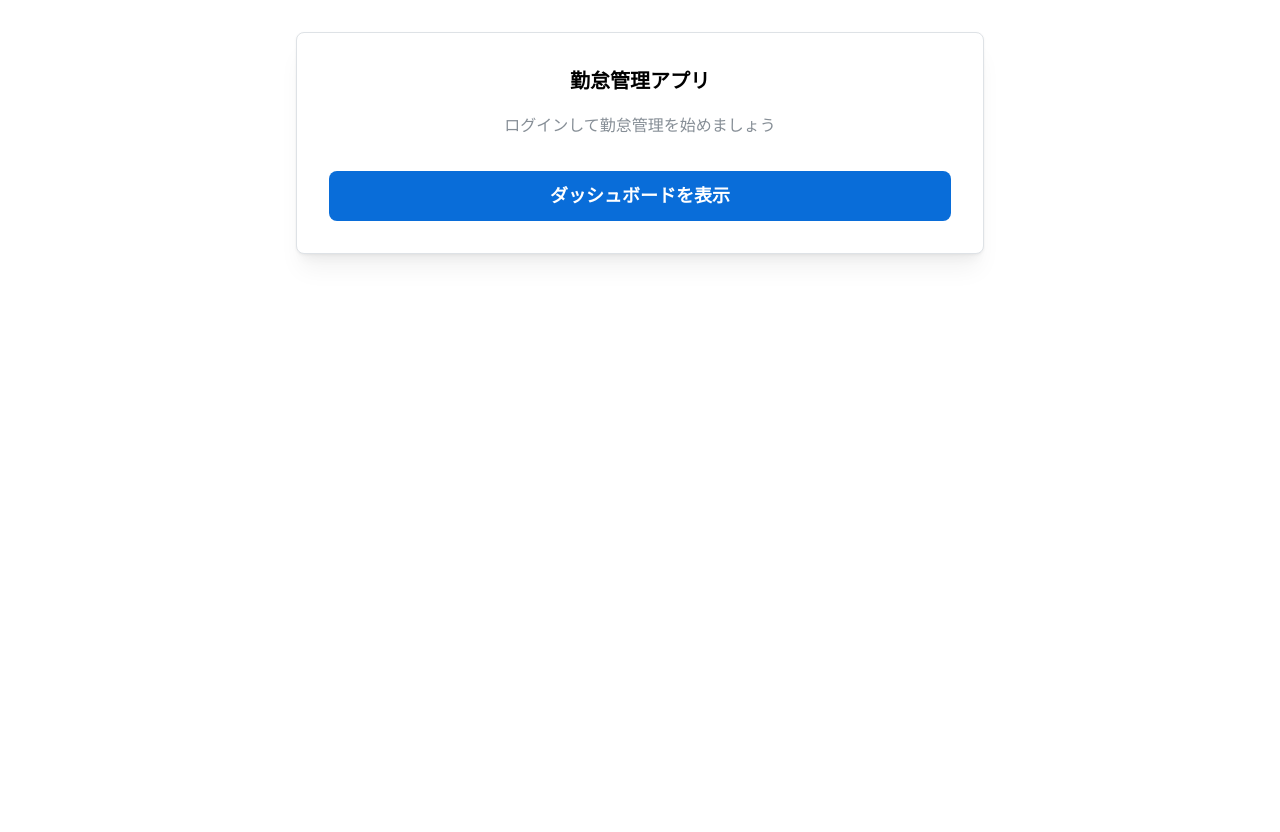
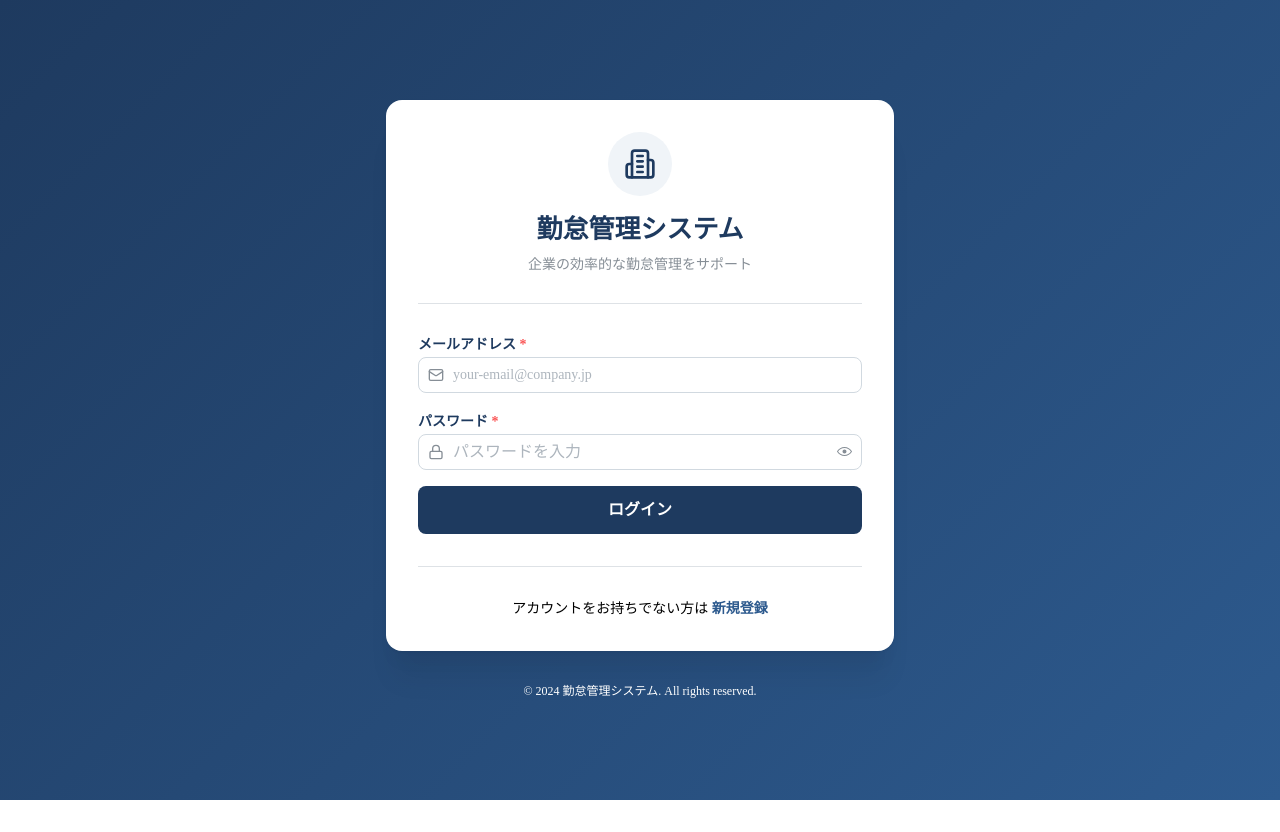
Before and after one commit to nkkn-prog/attendance-app, a Next.js app: page / in a window 1280 px wide. After the commit the page ends 800 px from the top, so only its background shows below. Built offline with nearby package versions, Linux system fonts and the light colour scheme.

Commit message:
refactor: トップページをログイン画面に修正

```diff
--- a/src/app/page.tsx
+++ b/src/app/page.tsx
@@ -1,8 +1,8 @@
 'use client';
 
-import { Button, Container, Paper, Text, Stack } from '@mantine/core';
 import { useEffect } from 'react';
 import { useRouter } from 'next/navigation';
+import LoginPage from './login/page';
 
 export default function Home() {
   const router = useRouter();
@@ -13,22 +13,6 @@ export default function Home() {
   }, [router]);
 
   return (
-    <Container size="sm" mt="xl">
-      <Paper p="xl" shadow="md" withBorder>
-        <Stack>
-          <Text size="xl" fw={700} ta="center">勤怠管理アプリ</Text>
-          <Text c="dimmed" ta="center">ログインして勤怠管理を始めましょう</Text>
-
-          <Button
-            onClick={() => router.push('/dashboard')}
-            fullWidth
-            size="lg"
-            mt="md"
-          >
-            ダッシュボードを表示
-          </Button>
-        </Stack>
-      </Paper>
-    </Container>
+    <LoginPage />
   );
 }
```
